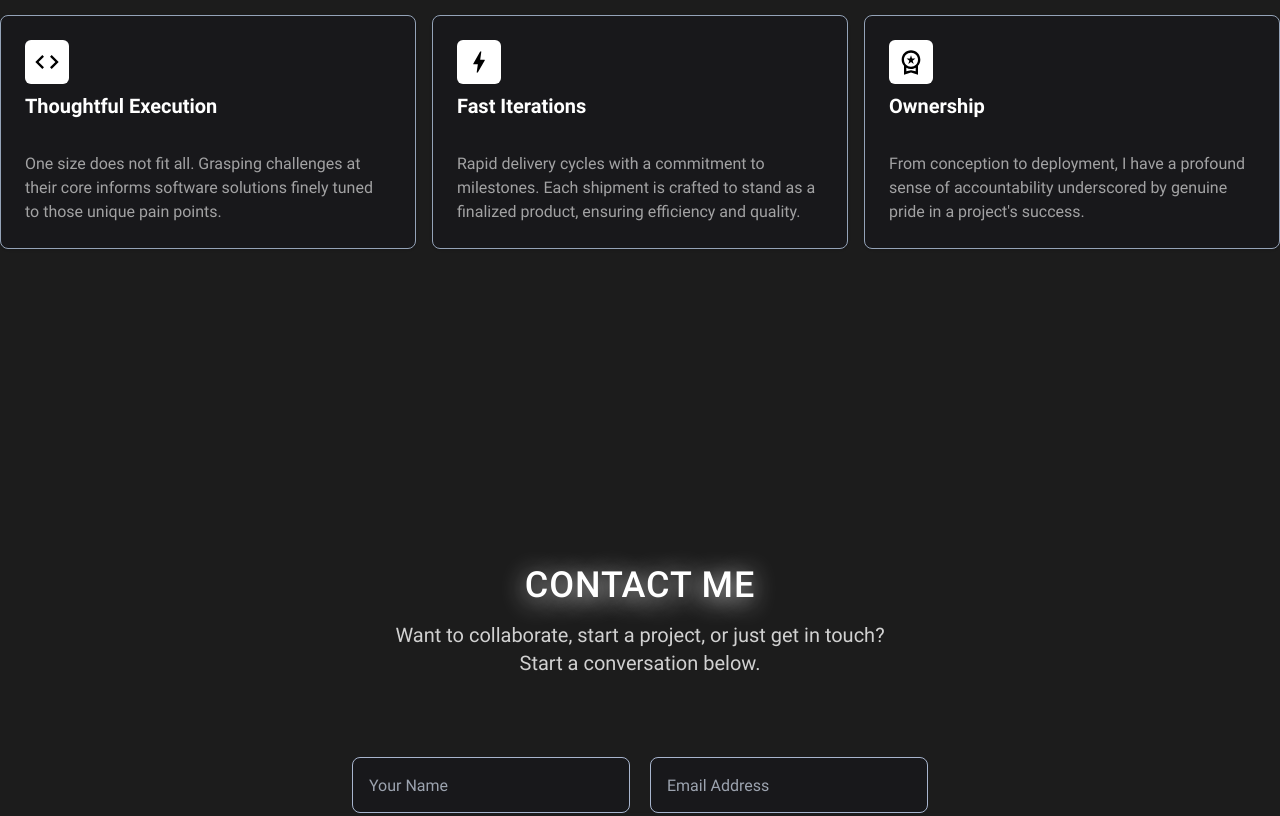
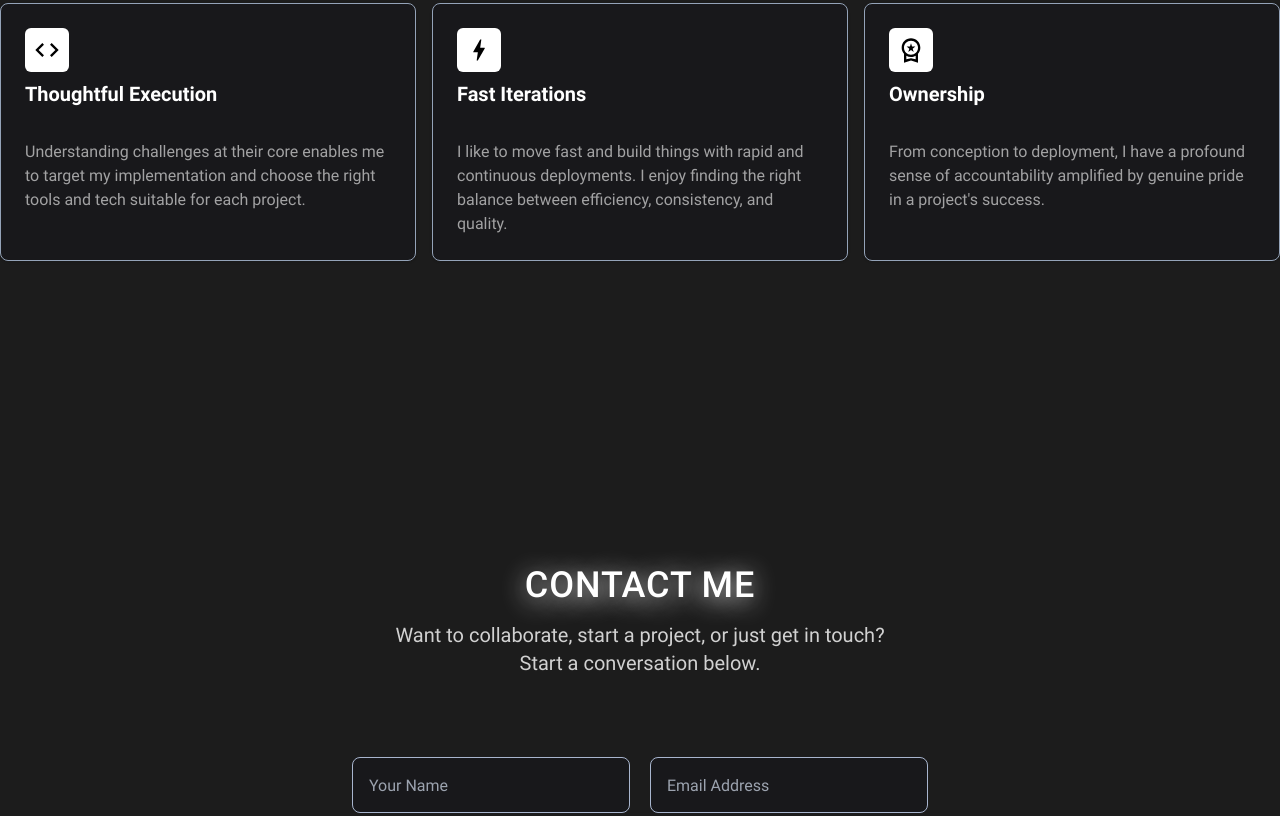
Before and after one commit to dauncy/portfolio, a website built with Vite: page portfolio-frontend/index.html in a window 1280 px wide. Shown: the part 1156-1972 px from the top of the page. Built offline with nearby package versions, Linux system fonts and the light colour scheme; animation ran at ten frames a second; what tailwindcss-interaction-variants would draw is missing.

Commit message:
final copy tweaks

```diff
--- a/portfolio-frontend/index.html
+++ b/portfolio-frontend/index.html
@@ -66,7 +66,7 @@
           </div>
 
           <h5>Thoughtful Execution</h5>
-          <p>One size does not fit all. Grasping challenges at their core informs software solutions finely tuned to those unique pain points.</p>
+          <p>Understanding challenges at their core enables me to target my implementation and choose the right tools and tech suitable for each project.</p>
         </div>
 
         <div class="card">
@@ -85,7 +85,7 @@
           </div>
 
           <h5>Fast Iterations</h5>
-          <p>Rapid delivery cycles with a commitment to milestones. Each shipment is crafted to stand as a finalized product, ensuring efficiency and quality.</p>
+          <p>I like to move fast and build things with rapid and continuous deployments. I enjoy finding the right balance between efficiency, consistency, and quality.</p>
         </div>
 
         <div class="card">
@@ -104,7 +104,7 @@
               </svg>
             </div>
             <h5>Ownership</h5>
-            <p>From conception to deployment, I have a profound sense of accountability underscored by genuine pride in a project's success.</p>
+            <p>From conception to deployment, I have a profound sense of accountability amplified by genuine pride in a project's success.</p>
         </div>
       </div>
 
@@ -137,7 +137,7 @@
       </form>
     </section>
 
-    <footer class="w-full py-5 flex flex-col items-center justify-center">
+    <footer class="w-full pt-5 pb-8 flex flex-col items-center justify-center">
       <p class="text-sm text-white/60 font-roboto font-normal">© danielwilder.dev <%- copywriteYear %></p>
       <p class="text-sm text-white/60 font-roboto font-normal">Last updated: <%- lastUpdated %></p>
     </footer>
```
